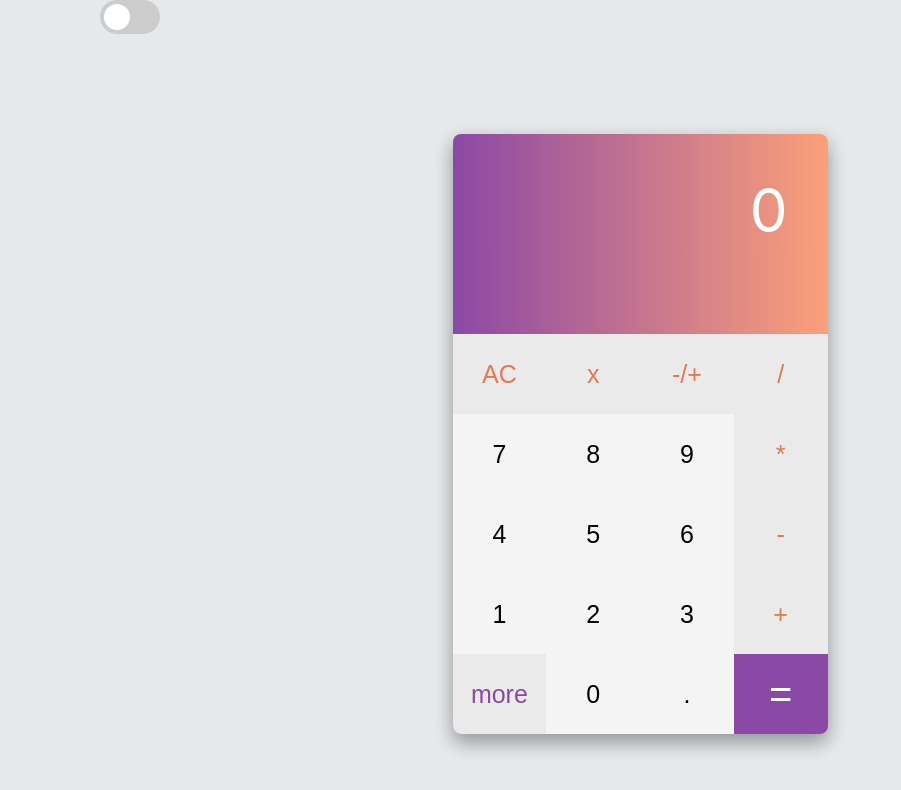
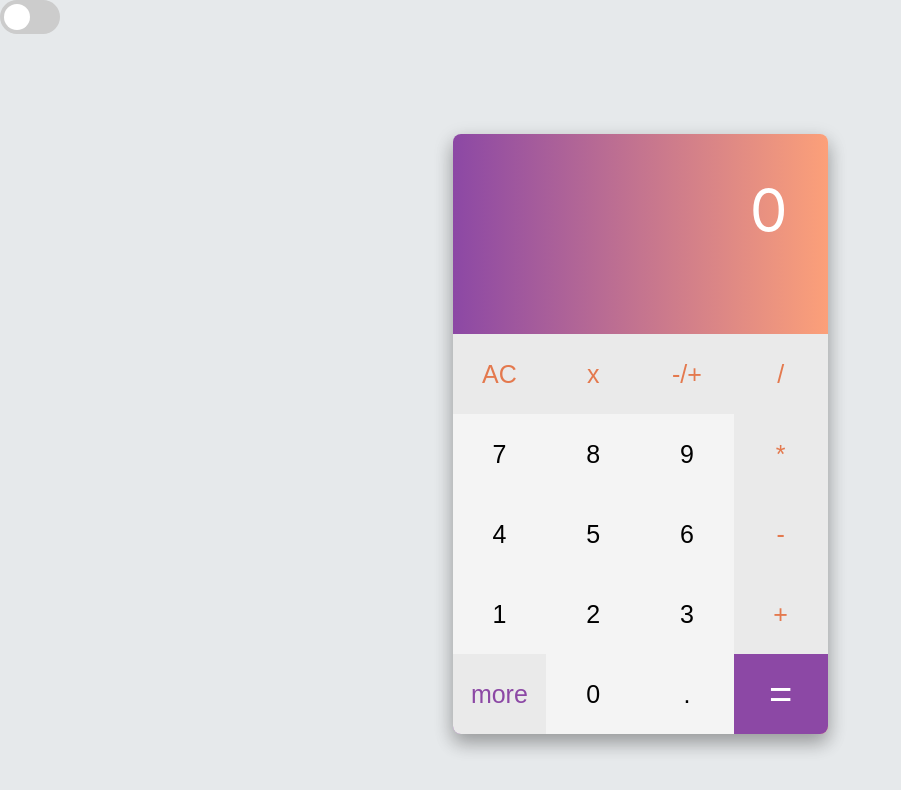
Before and after one commit to FedorLivshits/React-CalculatorTS, a React (Create React App) app: page / in a window 1280 px wide. Shown: the top 790 px of the page, without its empty margins (0-901 px from the left). Built offline with nearby package versions, Linux system fonts and the light colour scheme.

Commit message:
add useContext and switcher for change theme

```diff
--- a/src/App.css
+++ b/src/App.css
@@ -101,111 +101,47 @@ button:focus {
     outline: none !important
 }
 
-/*.calculator{*/
-/*    background-color: rgb(48, 66, 58);*/
-/*}*/
-/*.calculator-page {*/
-/*    min-height: 100vh;*/
-/*    display: flex;*/
-/*    flex-direction: column;*/
-/*    align-items: center;*/
-/*    justify-content: center;*/
-/*    font-size: calc(8px + 2vmin);*/
-/*    color: white;*/
-/*}*/
-/*.calculator__inner {*/
-/*    width: 375px;*/
-/*    height: 600px;*/
-/*    background-color: rgba(38, 38, 38, 0.23);*/
-/*    box-shadow: 0 10px 18px 0 rgba(0, 0, 0, 0.2), 0 6px 20px 0 rgba(0, 0, 0, 0.19);*/
-/*    text-align: center;*/
-/*    border-radius: 8px;*/
-/*    background: rgb(17, 75, 48); !* Old browsers *!*/
-/*    background: -moz-linear-gradient(left, rgb(17, 73, 44) 0%, rgb(79, 187, 150) 100%); !* FF3.6-15 *!*/
-/*    background: -webkit-linear-gradient(left, rgb(17, 73, 44) 0%, rgba(86, 208, 166, 1) 100%); !* Chrome10-25,Safari5.1-6 *!*/
-/*    background: linear-gradient(to right, rgba(17, 73, 33, 1) 0%, rgb(86, 208, 166, 1) 100%); !* W3C, IE10+, FF16+, Chrome26+, Opera12+, Safari7+ *!*/
-/*    filter: progid:DXImageTransform.Microsoft.gradient(startColorstr='#8c48a5', endColorstr='#fca079', GradientType=1); !* IE6-9 *!*/
-/*}*/
-/*.calculator__window {*/
-/*    border-top-left-radius: 10px;*/
-/*    border-top-right-radius: 8px;*/
-/*    height: 200px;*/
-/*}*/
-/*.calculator__result-window {*/
-/*    display: flex;*/
-/*    justify-content: flex-end;*/
-/*}*/
-/*.calculator__result-window span {*/
-/*    margin-right: 40px;*/
-/*    margin-top: 40px;*/
-/*    font-size: 60px;*/
-/*}*/
-/*.calculator__operation-window {*/
-/*    display: flex;*/
-/*    justify-content: flex-end;*/
-/*}*/
-/*.calculator__operation-window span {*/
-/*    margin-right: 40px;*/
-/*    margin-top: 30px;*/
-/*    font-size: 20px;*/
-/*    color: rgba(255, 255, 255, 0.51);*/
-/*}*/
-/*.counter-btns {*/
-/*    height: 300px;*/
-/*    border-radius: 5px;*/
 
-/*}*/
-/*.row {*/
+/*dark theme*/
+.calculator.dark{
+    background-color: rgb(48, 66, 58);
+}
 
-/*    display: flex;*/
-/*    justify-content: space-between;*/
-/*    align-items: center;*/
-/*}*/
-/*.btn {*/
-/*    color: #ffffff;*/
-/*    font-size: 25px;*/
-/*    font-weight: 400;*/
-/*    border: none;*/
-/*    background-color: rgb(50, 50, 50);*/
-/*    cursor: pointer;*/
-/*    height: 80px;*/
-/*    width: 94px;*/
-/*}*/
-/*.btn:hover{*/
-/*    color: #93e5d3;*/
-/*}*/
-/*.counter__inc-btn {*/
-/*    margin-left: 15px;*/
-/*}*/
+.calculator.dark .calculator__inner {
+    background: rgb(17, 75, 48); /* Old browsers */
+    background: -moz-linear-gradient(left, rgb(17, 73, 44) 0%, rgb(79, 187, 150) 100%); /* FF3.6-15 */
+    background: -webkit-linear-gradient(left, rgb(17, 73, 44) 0%, rgba(86, 208, 166, 1) 100%); /* Chrome10-25,Safari5.1-6 */
+    background: linear-gradient(to right, rgba(17, 73, 33, 1) 0%, rgb(86, 208, 166, 1) 100%); /* W3C, IE10+, FF16+, Chrome26+, Opera12+, Safari7+ */
+    filter: progid:DXImageTransform.Microsoft.gradient(startColorstr='#8c48a5', endColorstr='#fca079', GradientType=1); /* IE6-9 */
+}
 
-/*.counter__reset-btn {*/
-/*    margin-right: 15px;*/
-/*}*/
-/*.operator {*/
-/*    background-color: rgb(47, 47, 47);*/
-/*    color: #5daf98;*/
-/*}*/
-/*.equal {*/
-/*    background: rgb(27, 83, 55); !* Old browsers *!*/
-/*    color: white;*/
-/*    font-size: 40px;*/
-/*    border-bottom-right-radius: 8px;*/
-/*}*/
-/*.more{*/
-/*    border-bottom-left-radius: 8px;*/
-/*    color: #5daf98;*/
-/*}*/
-/*.calculator-title {*/
-/*    text-align: center;*/
-/*    margin: 10px;*/
-/*}*/
+.calculator.dark .calculator__operation-window span {
+    color: rgba(255, 255, 255, 0.51);
+}
 
-/*button:focus {*/
-/*    outline: none !important*/
-/*}*/
-.switch-inner{
-margin-left: 100px;
+
+.calculator.dark .btn {
+    color: #ffffff;
+    background-color: rgb(50, 50, 50);
 }
+.calculator.dark .btn:hover{
+    color: #93e5d3;
+}
+
+.calculator.dark .operator {
+    background-color: rgb(47, 47, 47);
+    color: #5daf98;
+}
+.calculator.dark .equal {
+    background: rgb(27, 83, 55); /* Old browsers */
+    color: white;
+}
+.calculator.dark .more{
+    color: #5daf98;
+}
+
+
+/* The switch - the box around the slider */
 .switch {
     position: relative;
     display: inline-block;
@@ -246,12 +182,9 @@ margin-left: 100px;
 }
 
 input:checked + .slider {
-    background-color: #2196F3;
+    background-color: #5daf98;
 }
 
-input:focus + .slider {
-    box-shadow: 0 0 1px #2196F3;
-}
 
 input:checked + .slider:before {
     -webkit-transform: translateX(26px);
--- a/src/Components/Calculator.jsx
+++ b/src/Components/Calculator.jsx
@@ -3,15 +3,13 @@ import PanelButton from "./PanelButton";
 import {CalculatorContext} from "./CalculatorLogic";
 
 function Calculator() {
-    const {numValue, storeValue, operator, result} = useContext(CalculatorContext);
+    const {numValue, storeValue, operator, result, changeTheme, theme} = useContext(CalculatorContext);
     return (
-        <div className="calculator">
-            <div className="switch-inner">
-                <label className="switch">
-                    <input type="checkbox"/>
+        <div className={`calculator ${theme}`}>
+                <label className="switch"  >
+                    <input type="checkbox" onClick={changeTheme}/>
                     <span className="slider round"></span>
                 </label>
-            </div>
             <header className="calculator-page">
                 <div className="calculator__inner">
                     <div className="calculator__window">
--- a/src/Components/CalculatorLogic.jsx
+++ b/src/Components/CalculatorLogic.jsx
@@ -7,7 +7,7 @@ const CalculatorProvider = (props) => {
     let [storeValue, setStoreValue] = useState("")
     let [operator, setOperator] = useState("")
     let [result, setResult] = useState(0)
-    let [darkTheme, setDarkTheme] = useState(false)
+    let [theme, setTheme] = useState("light")
 
     //отрисовываем первое число
     const handleSetNumValue = (value) => {
@@ -92,6 +92,9 @@ const CalculatorProvider = (props) => {
         }
     };
 
+    const changeTheme = () => {
+      theme ==="light" ? setTheme("dark") : setTheme("light")
+    }
 
     return (
         <CalculatorContext.Provider
@@ -105,9 +108,11 @@ const CalculatorProvider = (props) => {
                 handleSetOperatorType,
                 handleResetResultValue,
                 calculateResult,
+                changeTheme,
                 storeValue,
                 operator,
-                result
+                result,
+                theme
             }}>
             {props.children}
         </CalculatorContext.Provider>
```
